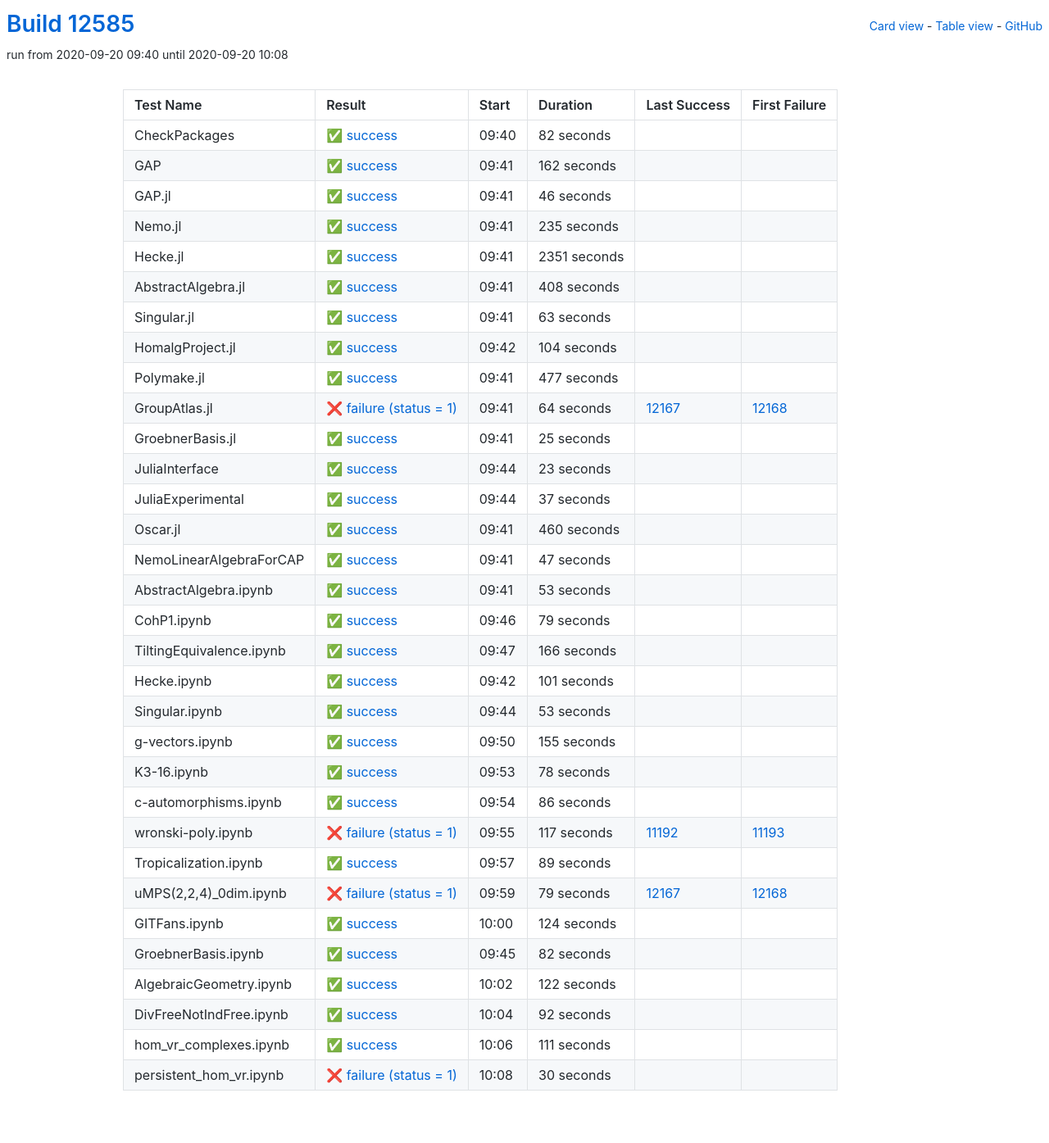
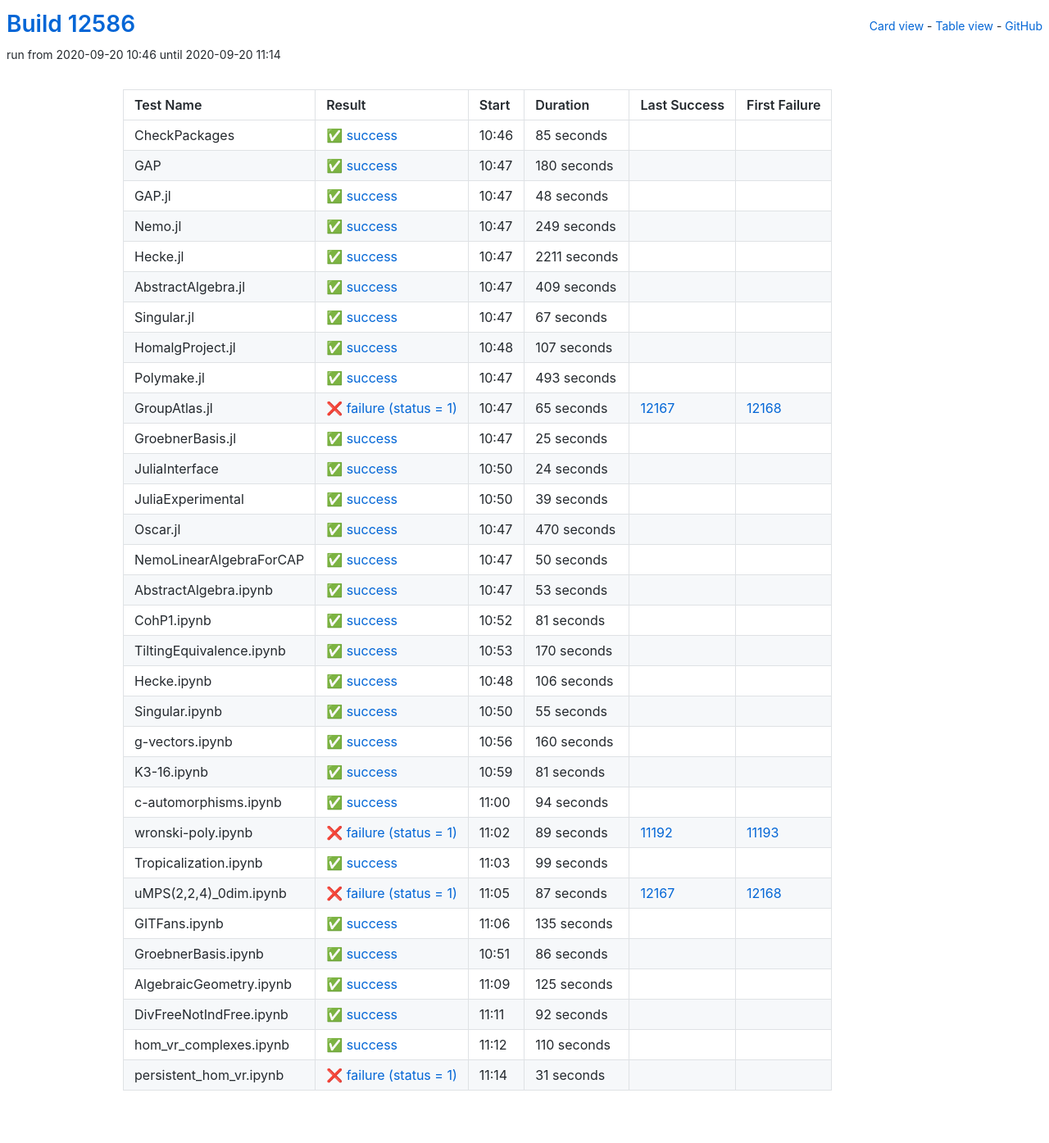
Before and after one commit to oscar-system/oscar-ci-status, a Jekyll site: the page built from table.html, in a window 1280 px wide. Shown: the whole page at 82% size. Built offline with Jekyll 4.4.1, drawn with Linux system fonts in a browser that asks for light colours.

Commit message:
Build #12586

```diff
--- a/_data/ci.yml
+++ b/_data/ci.yml
@@ -1,6 +1,6 @@
 ---
-build: 12585
-build_url: https://oscarci.mathematik.uni-kl.de/job/oscar/12585/
+build: 12586
+build_url: https://oscarci.mathematik.uni-kl.de/job/oscar/12586/
 job: oscar
 organization: oscar-system
 repo: oscar-ci-status
@@ -8,128 +8,128 @@
 tests:
 - name: CheckPackages
   id: checkpackages
-  log: https://oscarci.mathematik.uni-kl.de/job/oscar/12585/artifact/logs/build-12585/CheckPackages.log
-  start: 2020-09-20 09:40
+  log: https://oscarci.mathematik.uni-kl.de/job/oscar/12586/artifact/logs/build-12586/CheckPackages.log
+  start: 2020-09-20 10:46
   success: true
   exitcode: 0
   status: success
-  duration: 82
+  duration: 85
   last_success: false
   last_success_url:
   first_failure: false
   first_failure_url:
 - name: GAP
   id: gap
-  log: https://oscarci.mathematik.uni-kl.de/job/oscar/12585/artifact/logs/build-12585/GAP.log
-  start: 2020-09-20 09:41
+  log: https://oscarci.mathematik.uni-kl.de/job/oscar/12586/artifact/logs/build-12586/GAP.log
+  start: 2020-09-20 10:47
   success: true
   exitcode: 0
   status: success
-  duration: 162
+  duration: 180
   last_success: false
   last_success_url:
   first_failure: false
   first_failure_url:
 - name: GAP.jl
   id: gap-jl
-  log: https://oscarci.mathematik.uni-kl.de/job/oscar/12585/artifact/logs/build-12585/GAP.jl.log
-  start: 2020-09-20 09:41
+  log: https://oscarci.mathematik.uni-kl.de/job/oscar/12586/artifact/logs/build-12586/GAP.jl.log
+  start: 2020-09-20 10:47
   success: true
   exitcode: 0
   status: success
-  duration: 46
+  duration: 48
   last_success: false
   last_success_url:
   first_failure: false
   first_failure_url:
 - name: Nemo.jl
   id: nemo-jl
-  log: https://oscarci.mathematik.uni-kl.de/job/oscar/12585/artifact/logs/build-12585/Nemo.jl.log
-  start: 2020-09-20 09:41
+  log: https://oscarci.mathematik.uni-kl.de/job/oscar/12586/artifact/logs/build-12586/Nemo.jl.log
+  start: 2020-09-20 10:47
   success: true
   exitcode: 0
   status: success
-  duration: 235
+  duration: 249
   last_success: false
   last_success_url:
   first_failure: false
   first_failure_url:
 - name: Hecke.jl
   id: hecke-jl
-  log: https://oscarci.mathematik.uni-kl.de/job/oscar/12585/artifact/logs/build-12585/Hecke.jl.log
-  start: 2020-09-20 09:41
+  log: https://oscarci.mathematik.uni-kl.de/job/oscar/12586/artifact/logs/build-12586/Hecke.jl.log
+  start: 2020-09-20 10:47
   success: true
   exitcode: 0
   status: success
-  duration: 2351
+  duration: 2211
   last_success: false
   last_success_url:
   first_failure: false
   first_failure_url:
 - name: AbstractAlgebra.jl
   id: abstractalgebra-jl
-  log: https://oscarci.mathematik.uni-kl.de/job/oscar/12585/artifact/logs/build-12585/AbstractAlgebra.jl.log
-  start: 2020-09-20 09:41
+  log: https://oscarci.mathematik.uni-kl.de/job/oscar/12586/artifact/logs/build-12586/AbstractAlgebra.jl.log
+  start: 2020-09-20 10:47
   success: true
   exitcode: 0
   status: success
-  duration: 408
+  duration: 409
   last_success: false
   last_success_url:
   first_failure: false
   first_failure_url:
 - name: Singular.jl
   id: singular-jl
-  log: https://oscarci.mathematik.uni-kl.de/job/oscar/12585/artifact/logs/build-12585/Singular.jl.log
-  start: 2020-09-20 09:41
+  log: https://oscarci.mathematik.uni-kl.de/job/oscar/12586/artifact/logs/build-12586/Singular.jl.log
+  start: 2020-09-20 10:47
   success: true
   exitcode: 0
   status: success
-  duration: 63
+  duration: 67
   last_success: false
   last_success_url:
   first_failure: false
   first_failure_url:
 - name: HomalgProject.jl
   id: homalgproject-jl
-  log: https://oscarci.mathematik.uni-kl.de/job/oscar/12585/artifact/logs/build-12585/HomalgProject.jl.log
-  start: 2020-09-20 09:42
+  log: https://oscarci.mathematik.uni-kl.de/job/oscar/12586/artifact/logs/build-12586/HomalgProject.jl.log
+  start: 2020-09-20 10:48
   success: true
   exitcode: 0
   status: success
-  duration: 104
+  duration: 107
   last_success: false
   last_success_url:
   first_failure: false
   first_failure_url:
 - name: Polymake.jl
   id: polymake-jl
-  log: https://oscarci.mathematik.uni-kl.de/job/oscar/12585/artifact/logs/build-12585/Polymake.jl.log
-  start: 2020-09-20 09:41
+  log: https://oscarci.mathematik.uni-kl.de/job/oscar/12586/artifact/logs/build-12586/Polymake.jl.log
+  start: 2020-09-20 10:47
   success: true
   exitcode: 0
   status: success
-  duration: 477
+  duration: 493
   last_success: false
   last_success_url:
   first_failure: false
   first_failure_url:
 - name: GroupAtlas.jl
   id: groupatlas-jl
-  log: https://oscarci.mathematik.uni-kl.de/job/oscar/12585/artifact/logs/build-12585/GroupAtlas.jl.log
-  start: 2020-09-20 09:41
+  log: https://oscarci.mathematik.uni-kl.de/job/oscar/12586/artifact/logs/build-12586/GroupAtlas.jl.log
+  start: 2020-09-20 10:47
   success: false
   exitcode: 1
   status: failure
-  duration: 64
+  duration: 65
   last_success: 12167
   last_success_url: https://oscarci.mathematik.uni-kl.de/job/oscar/12167/
   first_failure: 12168
   first_failure_url: https://oscarci.mathematik.uni-kl.de/job/oscar/12168/
 - name: GroebnerBasis.jl
   id: groebnerbasis-jl
-  log: https://oscarci.mathematik.uni-kl.de/job/oscar/12585/artifact/logs/build-12585/GroebnerBasis.jl.log
-  start: 2020-09-20 09:41
+  log: https://oscarci.mathematik.uni-kl.de/job/oscar/12586/artifact/logs/build-12586/GroebnerBasis.jl.log
+  start: 2020-09-20 10:47
   success: true
   exitcode: 0
   status: success
@@ -140,56 +140,56 @@
   first_failure_url:
 - name: JuliaInterface
   id: juliainterface
-  log: https://oscarci.mathematik.uni-kl.de/job/oscar/12585/artifact/logs/build-12585/JuliaInterface.log
-  start: 2020-09-20 09:44
+  log: https://oscarci.mathematik.uni-kl.de/job/oscar/12586/artifact/logs/build-12586/JuliaInterface.log
+  start: 2020-09-20 10:50
   success: true
   exitcode: 0
   status: success
-  duration: 23
+  duration: 24
   last_success: false
   last_success_url:
   first_failure: false
   first_failure_url:
 - name: JuliaExperimental
   id: juliaexperimental
-  log: https://oscarci.mathematik.uni-kl.de/job/oscar/12585/artifact/logs/build-12585/JuliaExperimental.log
-  start: 2020-09-20 09:44
+  log: https://oscarci.mathematik.uni-kl.de/job/oscar/12586/artifact/logs/build-12586/JuliaExperimental.log
+  start: 2020-09-20 10:50
   success: true
   exitcode: 0
   status: success
-  duration: 37
+  duration: 39
   last_success: false
   last_success_url:
   first_failure: false
   first_failure_url:
 - name: Oscar.jl
   id: oscar-jl
-  log: https://oscarci.mathematik.uni-kl.de/job/oscar/12585/artifact/logs/build-12585/Oscar.jl.log
-  start: 2020-09-20 09:41
+  log: https://oscarci.mathematik.uni-kl.de/job/oscar/12586/artifact/logs/build-12586/Oscar.jl.log
+  start: 2020-09-20 10:47
   success: true
   exitcode: 0
   status: success
-  duration: 460
+  duration: 470
   last_success: false
   last_success_url:
   first_failure: false
   first_failure_url:
 - name: NemoLinearAlgebraForCAP
   id: nemolinearalgebraforcap
-  log: https://oscarci.mathematik.uni-kl.de/job/oscar/12585/artifact/logs/build-12585/NemoLinearAlgebraForCAP.log
-  start: 2020-09-20 09:41
+  log: https://oscarci.mathematik.uni-kl.de/job/oscar/12586/artifact/logs/build-12586/NemoLinearAlgebraForCAP.log
+  start: 2020-09-20 10:47
   success: true
   exitcode: 0
   status: success
-  duration: 47
+  duration: 50
   last_success: false
   last_success_url:
   first_failure: false
   first_failure_url:
 - name: AbstractAlgebra.ipynb
   id: abstractalgebra-ipynb
-  log: https://oscarci.mathematik.uni-kl.de/job/oscar/12585/artifact/logs/build-12585/AbstractAlgebra.ipynb.log
-  start: 2020-09-20 09:41
+  log: https://oscarci.mathematik.uni-kl.de/job/oscar/12586/artifact/logs/build-12586/AbstractAlgebra.ipynb.log
+  start: 2020-09-20 10:47
   success: true
   exitcode: 0
   status: success
@@ -200,80 +200,140 @@
   first_failure_url:
 - name: CohP1.ipynb
   id: cohp1-ipynb
-  log: https://oscarci.mathematik.uni-kl.de/job/oscar/12585/artifact/logs/build-12585/CohP1.ipynb.log
-  start: 2020-09-20 09:46
+  log: https://oscarci.mathematik.uni-kl.de/job/oscar/12586/artifact/logs/build-12586/CohP1.ipynb.log
+  start: 2020-09-20 10:52
   success: true
   exitcode: 0
   status: success
-  duration: 79
+  duration: 81
   last_success: false
   last_success_url:
   first_failure: false
   first_failure_url:
 - name: TiltingEquivalence.ipynb
   id: tiltingequivalence-ipynb
-  log: https://oscarci.mathematik.uni-kl.de/job/oscar/12585/artifact/logs/build-12585/TiltingEquivalence.ipynb.log
-  start: 2020-09-20 09:47
+  log: https://oscarci.mathematik.uni-kl.de/job/oscar/12586/artifact/logs/build-12586/TiltingEquivalence.ipynb.log
+  start: 2020-09-20 10:53
   success: true
   exitcode: 0
   status: success
-  duration: 166
+  duration: 170
   last_success: false
   last_success_url:
   first_failure: false
   first_failure_url:
 - name: Hecke.ipynb
   id: hecke-ipynb
-  log: https://oscarci.mathematik.uni-kl.de/job/oscar/12585/artifact/logs/build-12585/Hecke.ipynb.log
-  start: 2020-09-20 09:42
+  log: https://oscarci.mathematik.uni-kl.de/job/oscar/12586/artifact/logs/build-12586/Hecke.ipynb.log
+  start: 2020-09-20 10:48
   success: true
   exitcode: 0
   status: success
-  duration: 101
+  duration: 106
   last_success: false
   last_success_url:
   first_failure: false
   first_failure_url:
 - name: Singular.ipynb
   id: singular-ipynb
-  log: https://oscarci.mathematik.uni-kl.de/job/oscar/12585/artifact/logs/build-12585/Singular.ipynb.log
-  start: 2020-09-20 09:44
+  log: https://oscarci.mathematik.uni-kl.de/job/oscar/12586/artifact/logs/build-12586/Singular.ipynb.log
+  start: 2020-09-20 10:50
   success: true
   exitcode: 0
   status: success
-  duration: 53
+  duration: 55
   last_success: false
   last_success_url:
   first_failure: false
   first_failure_url:
 - name: g-vectors.ipynb
   id: g-vectors-ipynb
-  log: https://oscarci.mathematik.uni-kl.de/job/oscar/12585/artifact/logs/build-12585/g-vectors.ipynb.log
-  start: 2020-09-20 09:50
+  log: https://oscarci.mathematik.uni-kl.de/job/oscar/12586/artifact/logs/build-12586/g-vectors.ipynb.log
+  start: 2020-09-20 10:56
   success: true
   exitcode: 0
   status: success
-  duration: 155
+  duration: 160
   last_success: false
   last_success_url:
   first_failure: false
   first_failure_url:
 - name: K3-16.ipynb
   id: k3-16-ipynb
-  log: https://oscarci.mathematik.uni-kl.de/job/oscar/12585/artifact/logs/build-12585/K3-16.ipynb.log
-  start: 2020-09-20 09:53
+  log: https://oscarci.mathematik.uni-kl.de/job/oscar/12586/artifact/logs/build-12586/K3-16.ipynb.log
+  start: 2020-09-20 10:59
   success: true
   exitcode: 0
   status: success
-  duration: 78
+  duration: 81
   last_success: false
   last_success_url:
   first_failure: false
   first_failure_url:
 - name: c-automorphisms.ipynb
   id: c-automorphisms-ipynb
-  log: https://oscarci.mathematik.uni-kl.de/job/oscar/12585/artifact/logs/build-12585/c-automorphisms.ipynb.log
-  start: 2020-09-20 09:54
+  log: https://oscarci.mathematik.uni-kl.de/job/oscar/12586/artifact/logs/build-12586/c-automorphisms.ipynb.log
+  start: 2020-09-20 11:00
+  success: true
+  exitcode: 0
+  status: success
+  duration: 94
+  last_success: false
+  last_success_url:
+  first_failure: false
+  first_failure_url:
+- name: wronski-poly.ipynb
+  id: wronski-poly-ipynb
+  log: https://oscarci.mathematik.uni-kl.de/job/oscar/12586/artifact/logs/build-12586/wronski-poly.ipynb.log
+  start: 2020-09-20 11:02
+  success: false
+  exitcode: 1
+  status: failure
+  duration: 89
+  last_success: 11192
+  last_success_url: https://oscarci.mathematik.uni-kl.de/job/oscar/11192/
+  first_failure: 11193
+  first_failure_url: https://oscarci.mathematik.uni-kl.de/job/oscar/11193/
+- name: Tropicalization.ipynb
+  id: tropicalization-ipynb
+  log: https://oscarci.mathematik.uni-kl.de/job/oscar/12586/artifact/logs/build-12586/Tropicalization.ipynb.log
+  start: 2020-09-20 11:03
+  success: true
+  exitcode: 0
+  status: success
+  duration: 99
+  last_success: false
+  last_success_url:
+  first_failure: false
+  first_failure_url:
+- name: uMPS(2,2,4)_0dim.ipynb
+  id: umps-2-2-4-0dim-ipynb
+  log: https://oscarci.mathematik.uni-kl.de/job/oscar/12586/artifact/logs/build-12586/uMPS-2-2-4-_0dim.ipynb.log
+  start: 2020-09-20 11:05
+  success: false
+  exitcode: 1
+  status: failure
+  duration: 87
+  last_success: 12167
+  last_success_url: https://oscarci.mathematik.uni-kl.de/job/oscar/12167/
+  first_failure: 12168
+  first_failure_url: https://oscarci.mathematik.uni-kl.de/job/oscar/12168/
+- name: GITFans.ipynb
+  id: gitfans-ipynb
+  log: https://oscarci.mathematik.uni-kl.de/job/oscar/12586/artifact/logs/build-12586/GITFans.ipynb.log
+  start: 2020-09-20 11:06
+  success: true
+  exitcode: 0
+  status: success
+  duration: 135
+  last_success: false
+  last_success_url:
+  first_failure: false
+  first_failure_url:
+- name: GroebnerBasis.ipynb
+  id: groebnerbasis-ipynb
+  log: https://oscarci.mathematik.uni-kl.de/job/oscar/12586/artifact/logs/build-12586/GroebnerBasis.ipynb.log
+  start: 2020-09-20 10:51
   success: true
   exitcode: 0
   status: success
@@ -282,82 +342,22 @@
   last_success_url:
   first_failure: false
   first_failure_url:
-- name: wronski-poly.ipynb
-  id: wronski-poly-ipynb
-  log: https://oscarci.mathematik.uni-kl.de/job/oscar/12585/artifact/logs/build-12585/wronski-poly.ipynb.log
-  start: 2020-09-20 09:55
-  success: false
-  exitcode: 1
-  status: failure
-  duration: 117
-  last_success: 11192
-  last_success_url: https://oscarci.mathematik.uni-kl.de/job/oscar/11192/
-  first_failure: 11193
-  first_failure_url: https://oscarci.mathematik.uni-kl.de/job/oscar/11193/
-- name: Tropicalization.ipynb
-  id: tropicalization-ipynb
-  log: https://oscarci.mathematik.uni-kl.de/job/oscar/12585/artifact/logs/build-12585/Tropicalization.ipynb.log
-  start: 2020-09-20 09:57
+- name: AlgebraicGeometry.ipynb
+  id: algebraicgeometry-ipynb
+  log: https://oscarci.mathematik.uni-kl.de/job/oscar/12586/artifact/logs/build-12586/AlgebraicGeometry.ipynb.log
+  start: 2020-09-20 11:09
   success: true
   exitcode: 0
   status: success
-  duration: 89
-  last_success: false
-  last_success_url:
-  first_failure: false
-  first_failure_url:
-- name: uMPS(2,2,4)_0dim.ipynb
-  id: umps-2-2-4-0dim-ipynb
-  log: https://oscarci.mathematik.uni-kl.de/job/oscar/12585/artifact/logs/build-12585/uMPS-2-2-4-_0dim.ipynb.log
-  start: 2020-09-20 09:59
-  success: false
-  exitcode: 1
-  status: failure
-  duration: 79
-  last_success: 12167
-  last_success_url: https://oscarci.mathematik.uni-kl.de/job/oscar/12167/
-  first_failure: 12168
-  first_failure_url: https://oscarci.mathematik.uni-kl.de/job/oscar/12168/
-- name: GITFans.ipynb
-  id: gitfans-ipynb
-  log: https://oscarci.mathematik.uni-kl.de/job/oscar/12585/artifact/logs/build-12585/GITFans.ipynb.log
-  start: 2020-09-20 10:00
-  success: true
-  exitcode: 0
-  status: success
-  duration: 124
-  last_success: false
-  last_success_url:
-  first_failure: false
-  first_failure_url:
-- name: GroebnerBasis.ipynb
-  id: groebnerbasis-ipynb
-  log: https://oscarci.mathematik.uni-kl.de/job/oscar/12585/artifact/logs/build-12585/GroebnerBasis.ipynb.log
-  start: 2020-09-20 09:45
-  success: true
-  exitcode: 0
-  status: success
-  duration: 82
-  last_success: false
-  last_success_url:
-  first_failure: false
-  first_failure_url:
-- name: AlgebraicGeometry.ipynb
-  id: algebraicgeometry-ipynb
-  log: https://oscarci.mathematik.uni-kl.de/job/oscar/12585/artifact/logs/build-12585/AlgebraicGeometry.ipynb.log
-  start: 2020-09-20 10:02
-  success: true
-  exitcode: 0
-  status: success
-  duration: 122
+  duration: 125
   last_success: false
   last_success_url:
   first_failure: false
   first_failure_url:
 - name: DivFreeNotIndFree.ipynb
   id: divfreenotindfree-ipynb
-  log: https://oscarci.mathematik.uni-kl.de/job/oscar/12585/artifact/logs/build-12585/DivFreeNotIndFree.ipynb.log
-  start: 2020-09-20 10:04
+  log: https://oscarci.mathematik.uni-kl.de/job/oscar/12586/artifact/logs/build-12586/DivFreeNotIndFree.ipynb.log
+  start: 2020-09-20 11:11
   success: true
   exitcode: 0
   status: success
@@ -368,24 +368,24 @@
   first_failure_url:
 - name: hom_vr_complexes.ipynb
   id: hom-vr-complexes-ipynb
-  log: https://oscarci.mathematik.uni-kl.de/job/oscar/12585/artifact/logs/build-12585/hom_vr_complexes.ipynb.log
-  start: 2020-09-20 10:06
+  log: https://oscarci.mathematik.uni-kl.de/job/oscar/12586/artifact/logs/build-12586/hom_vr_complexes.ipynb.log
+  start: 2020-09-20 11:12
   success: true
   exitcode: 0
   status: success
-  duration: 111
+  duration: 110
   last_success: false
   last_success_url:
   first_failure: false
   first_failure_url:
 - name: persistent_hom_vr.ipynb
   id: persistent-hom-vr-ipynb
-  log: https://oscarci.mathematik.uni-kl.de/job/oscar/12585/artifact/logs/build-12585/persistent_hom_vr.ipynb.log
-  start: 2020-09-20 10:08
+  log: https://oscarci.mathematik.uni-kl.de/job/oscar/12586/artifact/logs/build-12586/persistent_hom_vr.ipynb.log
+  start: 2020-09-20 11:14
   success: false
   exitcode: 1
   status: failure
-  duration: 30
+  duration: 31
   last_success: false
   last_success_url:
   first_failure: false
```
Also changed, not shown: README.md.
